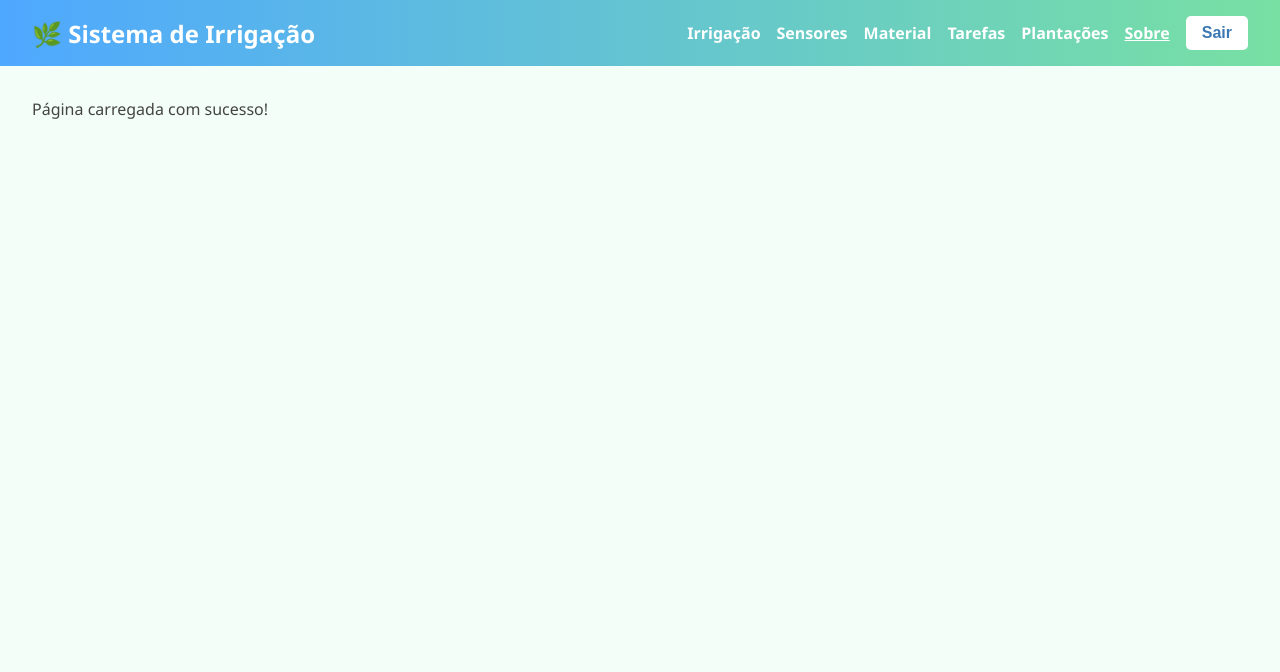
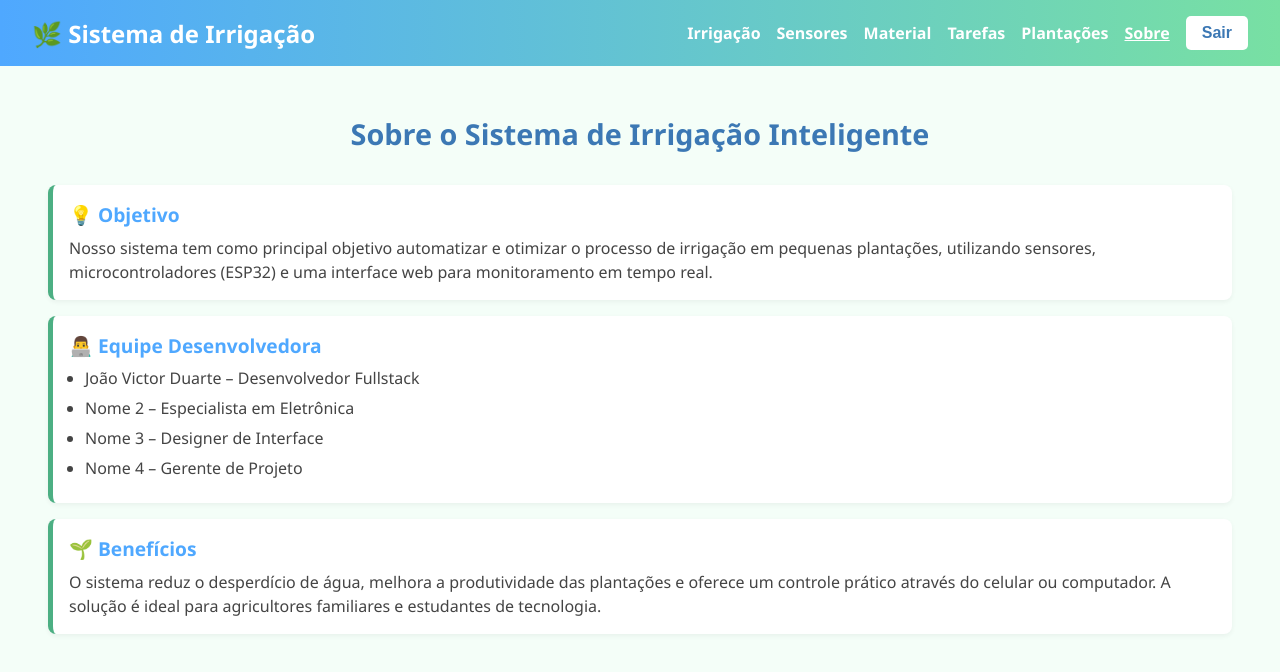
Before and after one commit to SrTinny/Sistema-de-irrigacao, a React (Vite) app: page /about in a window 1280 px wide. Shown: the top 672 px of the page. Built offline with nearby package versions, Linux system fonts and the light colour scheme; sample sign-in values are in the browser's storage.

Commit message:
refactor: refatorando o componente about

```diff
--- a/src/components/about/about.jsx
+++ b/src/components/about/about.jsx
@@ -1,7 +1,39 @@
+// Página Sobre o Sistema de Irrigação
 import React from 'react';
+import './about.scss';
 
 const About = () => {
-  return <div className="p-4 text-center">Página carregada com sucesso!</div>;
+  return (
+    <div className="about-container">
+      <h1>Sobre o Sistema de Irrigação Inteligente</h1>
+
+      <section className="about-section">
+        <h2>💡 Objetivo</h2>
+        <p>
+          Nosso sistema tem como principal objetivo automatizar e otimizar o processo de irrigação em pequenas plantações,
+          utilizando sensores, microcontroladores (ESP32) e uma interface web para monitoramento em tempo real.
+        </p>
+      </section>
+
+      <section className="about-section">
+        <h2>👨‍💻 Equipe Desenvolvedora</h2>
+        <ul>
+          <li>João Victor Duarte – Desenvolvedor Fullstack</li>
+          <li>Nome 2 – Especialista em Eletrônica</li>
+          <li>Nome 3 – Designer de Interface</li>
+          <li>Nome 4 – Gerente de Projeto</li>
+        </ul>
+      </section>
+
+      <section className="about-section">
+        <h2>🌱 Benefícios</h2>
+        <p>
+          O sistema reduz o desperdício de água, melhora a produtividade das plantações e oferece um controle prático
+          através do celular ou computador. A solução é ideal para agricultores familiares e estudantes de tecnologia.
+        </p>
+      </section>
+    </div>
+  );
 };
 
 export default About;
--- /dev/null
+++ b/src/components/about/about.scss
@@ -0,0 +1,46 @@
+@import '../../styles/variables.scss';
+@import '../../styles/mixins.scss';
+
+.about-container {
+  padding: $spacing-md;
+  background-color: $gray-bg;
+  font-family: $font-main;
+  color: $gray-dark;
+  min-height: 100vh;
+
+  h1 {
+    font-size: 1.8rem;
+    text-align: center;
+    margin-bottom: $spacing-lg;
+    color: $blue-dark;
+  }
+}
+
+.about-section {
+  background: $white;
+  border-left: 5px solid $green-dark;
+  padding: $spacing-md;
+  border-radius: 8px;
+  box-shadow: 0 2px 5px rgba(0, 0, 0, 0.05);
+  margin-bottom: $spacing-md;
+
+  h2 {
+    color: $blue;
+    margin-bottom: $spacing-sm;
+    font-size: 1.2rem;
+  }
+
+  p {
+    font-size: 1rem;
+    line-height: 1.5;
+  }
+
+  ul {
+    list-style-type: disc;
+    padding-left: $spacing-md;
+
+    li {
+      margin-bottom: 0.5rem;
+    }
+  }
+}
```
